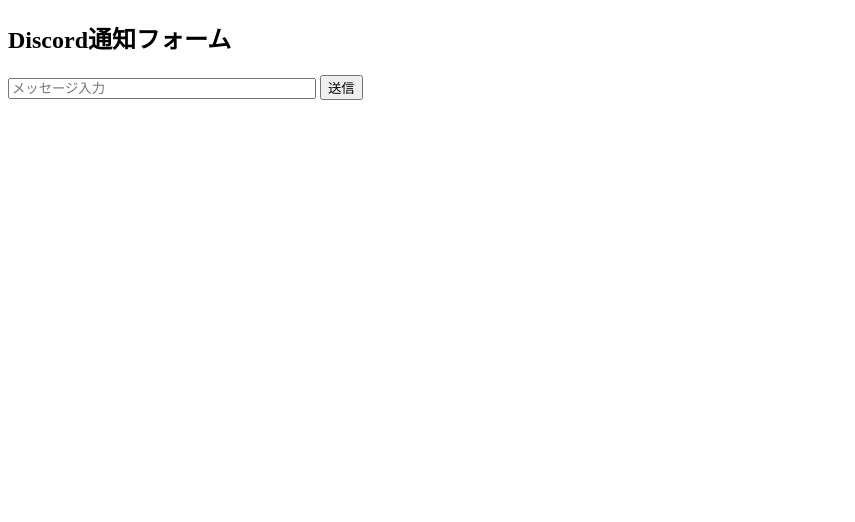
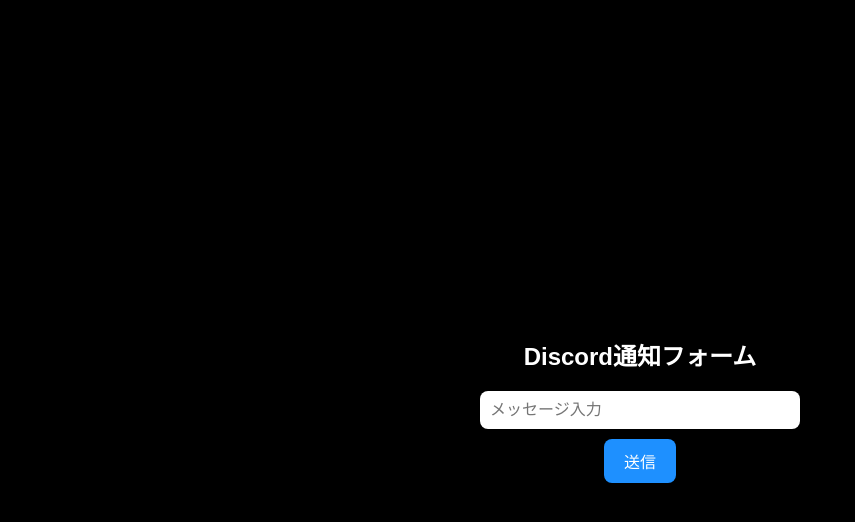
Before and after one commit to SuperGorillaMan12345/a, a website: page public/index.html in a window 1280 px wide. Shown: the whole page, without its empty margins (0-855 px from the left). Drawn offline with Linux system fonts and the light colour scheme.

Commit message:
Update index.html

```diff
--- a/public/index.html
+++ b/public/index.html
@@ -2,14 +2,51 @@
 <html>
 <head>
   <title>Discord通知送信</title>
+  <style>
+    /* 背景を黒に */
+    body {
+      background-color: #000;
+      color: #fff;
+      display: flex;
+      justify-content: center;
+      align-items: center;
+      height: 100vh;
+      margin: 0;
+      font-family: sans-serif;
+      flex-direction: column;
+    }
+
+    input {
+      width: 300px;
+      padding: 10px;
+      font-size: 16px;
+      border-radius: 8px;
+      border: none;
+      margin-bottom: 10px;
+    }
+
+    button {
+      padding: 10px 20px;
+      font-size: 16px;
+      border-radius: 8px;
+      border: none;
+      background-color: #1e90ff;
+      color: white;
+      cursor: pointer;
+    }
+
+    button:hover {
+      background-color: #0d6efd;
+    }
+  </style>
 </head>
 <body>
   <h2>Discord通知フォーム</h2>
-  <input type="text" id="msg" placeholder="メッセージ入力" style="width:300px"/>
-  <button id="sendBtn">送信</button>
+  <input type="text" id="msg" placeholder="メッセージ入力"/>
+  <button onclick="send()">送信</button>
 
   <script>
-    document.getElementById("sendBtn").onclick = async function() {
+    async function send() {
       const message = document.getElementById("msg").value;
       if (!message) return alert("メッセージを入力してください");
 
@@ -20,7 +57,7 @@
       });
 
       const data = await res.json();
-      alert(data.ok ? "送信成功！" : "送信失敗");
+      alert(data.ok ? "送信成功！" : `送信失敗: ${data.error || "不明なエラー"}`);
     }
   </script>
 </body>
```
